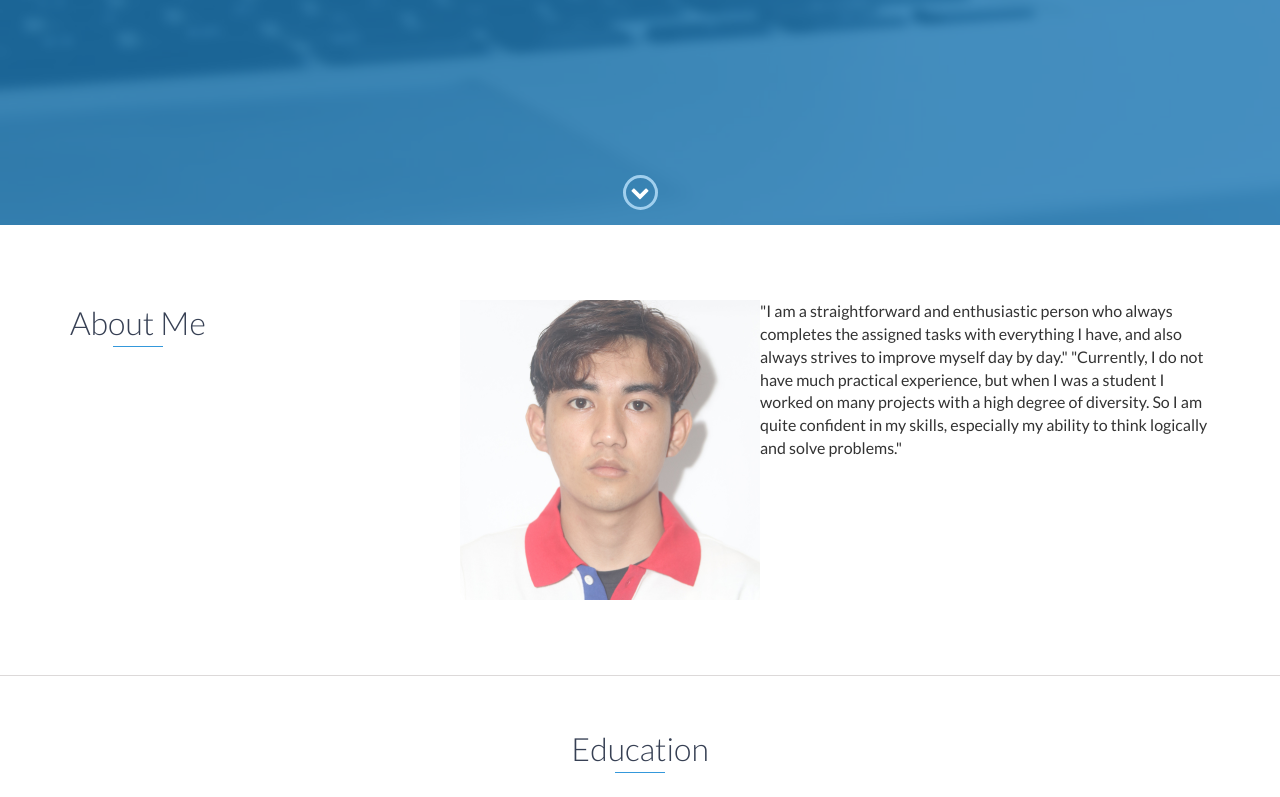
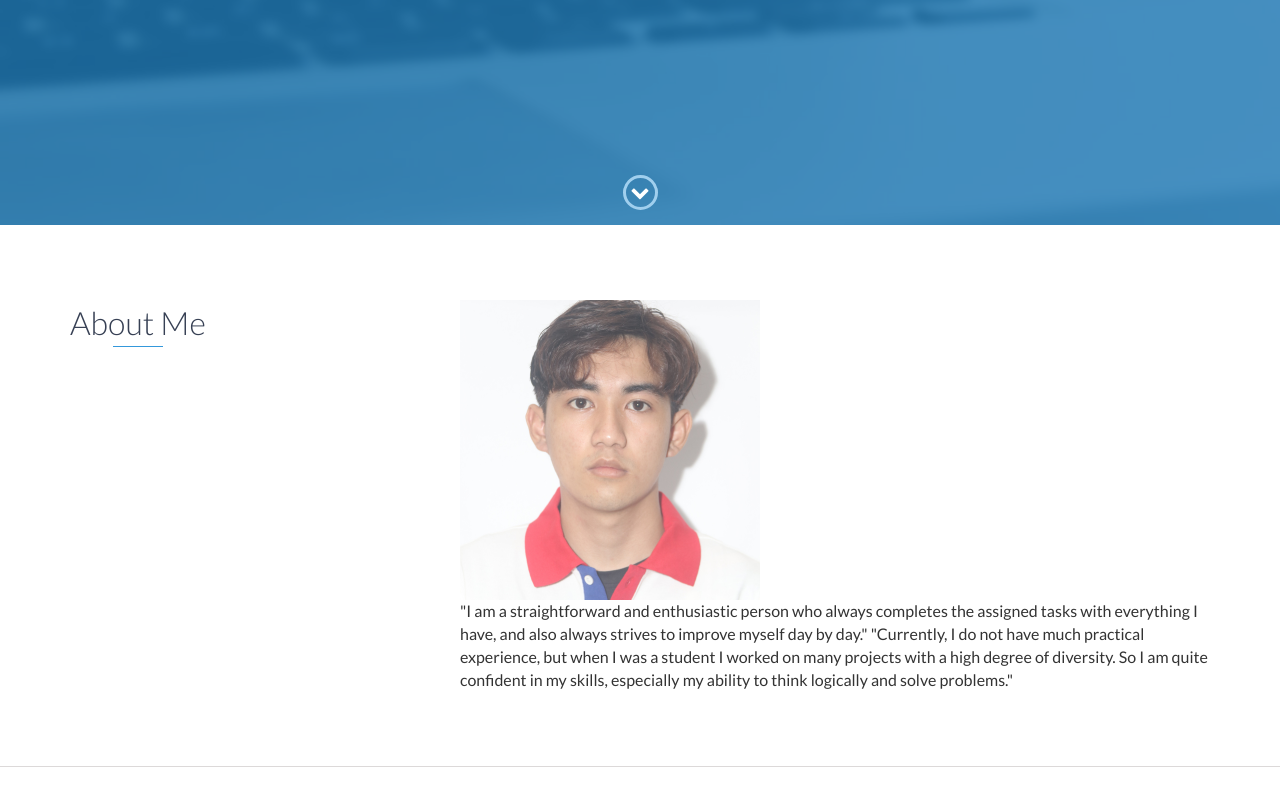
Before and after one commit to HardieLee/My-Portfolio, a website: page index.html in a window 1280 px wide. Shown: the part 575-1372 px from the top of the page. Drawn offline with nearby package versions, Linux system fonts and the light colour scheme; files that its build step writes are made by us from their sources.

Commit message:
Update styles.scss

```diff
--- a/scss/styles.scss
+++ b/scss/styles.scss
@@ -439,9 +439,6 @@ footer {
     }
 }
 
-.avt{
-    float: left;
-}
 
 /*
     ---------------------------
```
